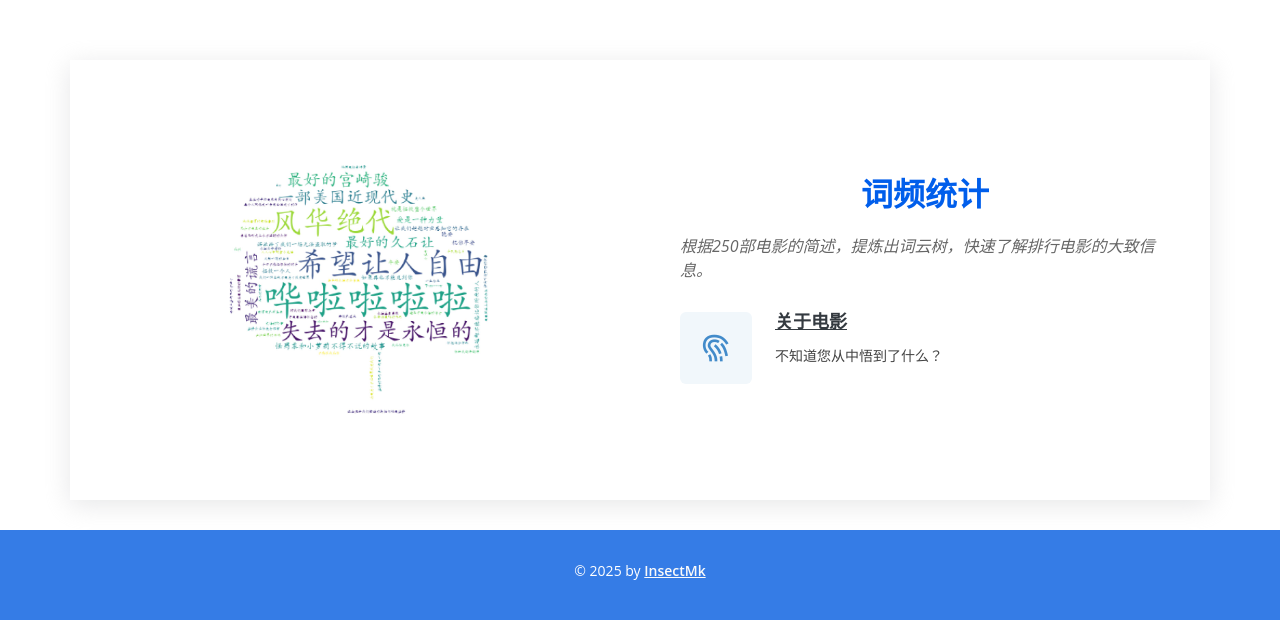
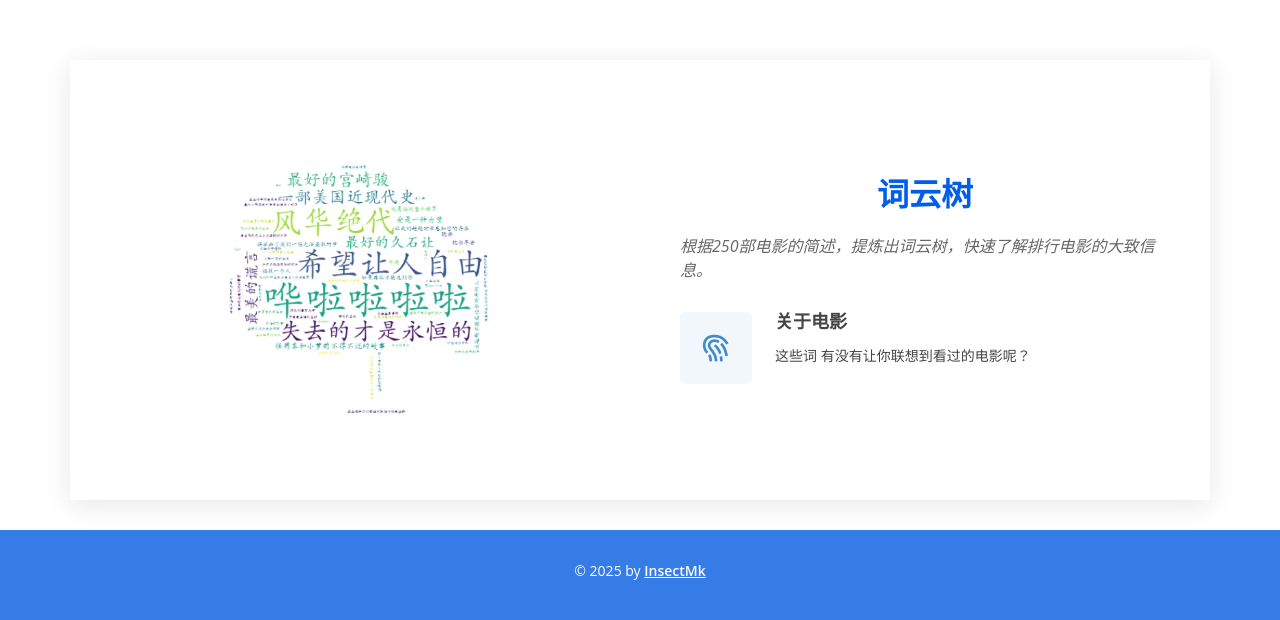
Before and after one commit to insectmk/douban-crawler, a Django app: page /word in a window 1280 px wide. Shown: the part 70-690 px from the top of the page. Run offline with Django 5.2, Linux system fonts and the light colour scheme; some libraries are stand-ins or nearby versions.

Commit message:
文本描述调整

```diff
--- a/douban_crawler/main/templates/main/component/frame.html
+++ b/douban_crawler/main/templates/main/component/frame.html
@@ -27,9 +27,9 @@
   <header id="header" class="bg-light-subtle">
     <div class="container d-flex align-items-center justify-content-between">
         <div class="logo">
-            <h1 class="text-light">
-                <a href="{% url 'index' %}"><span>豆瓣电影TOP250</span></a>
-            </h1>
+          <h1 class="text-light">
+              <a href="{% url 'index' %}"><span>豆瓣电影TOP250</span></a>
+          </h1>
         </div>
         <!-- ======= 导航栏 ======= -->
         <nav class="nav-menu">
--- a/douban_crawler/main/templates/main/movie.html
+++ b/douban_crawler/main/templates/main/movie.html
@@ -4,7 +4,7 @@
 <div class="container">
   <div class="section-title">
     <h2>豆瓣电影TOP250数据展示</h2>
-    <p>此页面使用Django模版/Bootstrap4前端组件实现</p>
+    <p>此页面使用Django模版/Bootstrap5前端组件实现</p>
   </div>
   <table class="table table-striped
     table-hover table-sm align-middle">
--- a/douban_crawler/main/templates/main/word.html
+++ b/douban_crawler/main/templates/main/word.html
@@ -11,13 +11,13 @@
       </div>
       <div class="col-lg-6 d-flex flex-column justify-content-center about-content">
         <div class="section-title">
-          <h2>词频统计</h2>
+          <h2>词云树</h2>
           <p>根据250部电影的简述，提炼出词云树，快速了解排行电影的大致信息。</p>
         </div>
         <div class="icon-box" data-aos="fade-up" data-aos-delay="100">
           <div class="icon"><i class="bx bx-fingerprint"></i></div>
-          <h4 class="title"><a href="">关于电影</a></h4>
-          <p class="description">不知道您从中悟到了什么？</p>
+          <h4 class="title">关于电影</h4>
+          <p class="description">这些词 有没有让你联想到看过的电影呢？</p>
         </div>
       </div>
     </div>
```
